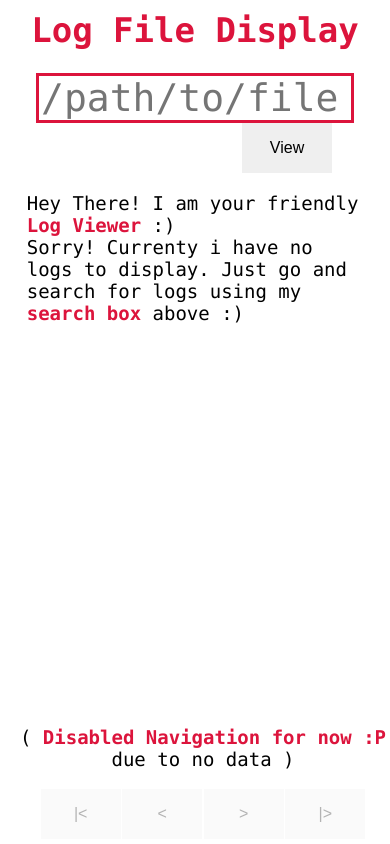
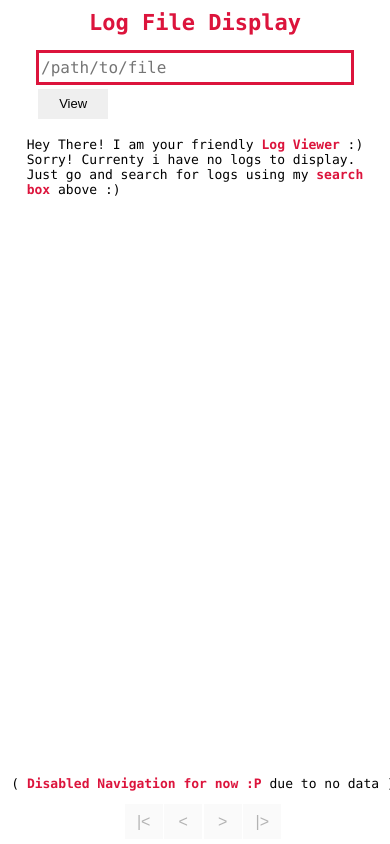
Before and after one commit to abhishekg785/mongo_approach_for_log_file_reader, a website: page app/views/index.html in a window 390 px wide. Drawn offline with nearby package versions, Linux system fonts and the light colour scheme; files that its build step writes are made by us from their sources.

Commit message:
media query added, readme updated and mongoose package added

```diff
--- a/app/public/css/main.css
+++ b/app/public/css/main.css
@@ -191,3 +191,43 @@ header h1 {
   color: crimson;
   font-weight: bold;
 }
+
+@media only screen and (max-width: 1030px) {
+
+  header h1 {
+    font-size: 2.2rem;
+  }
+
+  #query-container > input[type=text] {
+    height: 3.5rem;
+    font-size: 1.6rem;
+  }
+
+  #view-button {
+    float: none;
+    display: block;
+    margin: 0.4rem;
+    height: 3rem;
+    width: 7rem;
+    font-size: 1.3rem;
+    position: relative;
+    left: 7%;
+  }
+
+  .message, #data-view {
+    font-size: 1.4rem;
+  }
+
+  .nav-button {
+    height: 3.5rem;
+    width: 3.8rem;
+  }
+}
+
+@media only screen and (max-width: 900px) {
+
+  .message, #data-view{
+    font-size: 1.3rem;
+  }
+
+}
--- a/app/views/index.html
+++ b/app/views/index.html
@@ -1,6 +1,7 @@
 <html>
 <head>
 	<title>Log Viewer</title>
+	<meta name="viewport" content="width=device-width, initial-scale=1">
 	<link href = "css/main.css" type = "text/css" rel = "stylesheet" />
 </head>
 <body>
--- a/package.json
+++ b/package.json
@@ -12,6 +12,7 @@
     "ejs": "^2.5.6",
     "express": "~4.13.1",
     "jade": "~1.11.0",
+    "mongoose": "^4.10.6",
     "morgan": "~1.6.1",
     "serve-favicon": "~2.3.0"
   }
```
Also changed, not shown: readme.md (deleted), 1 other file.
